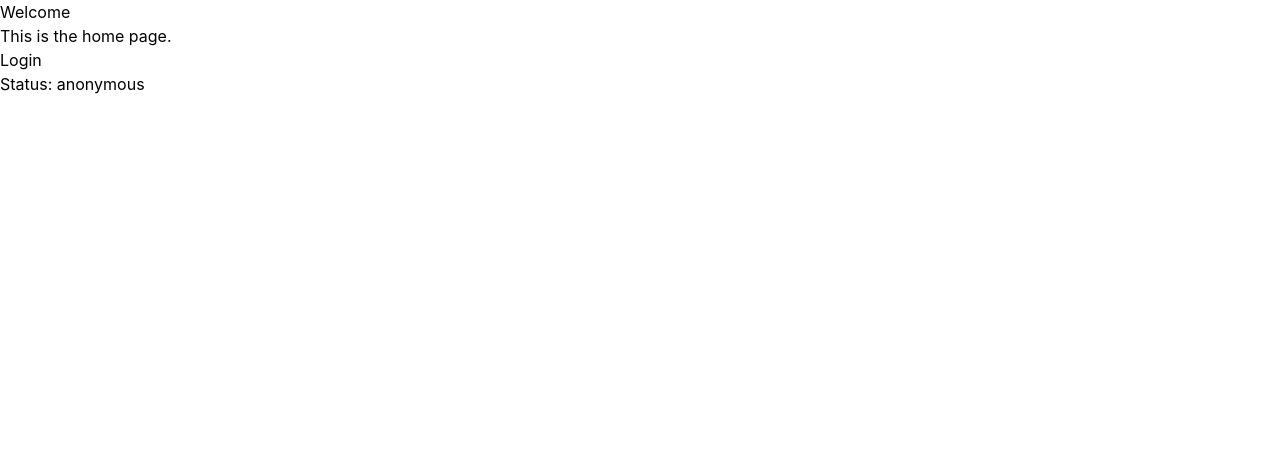
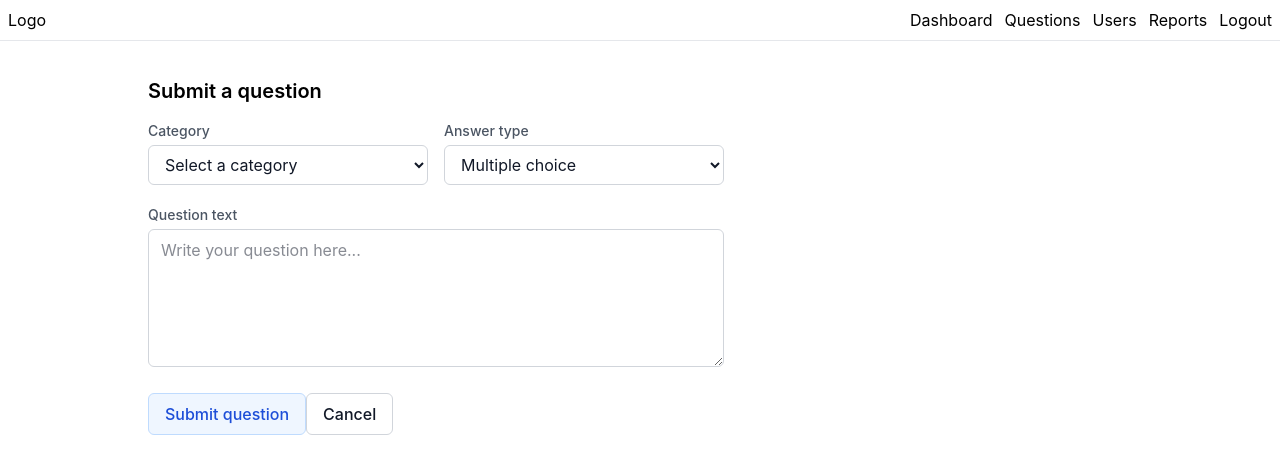
Before and after one commit to chingu-voyages/X02-team-02, a React (Vite) app in the folder client/: page /admin/questions/new in a window 1280 px wide. Before the commit this address led to /. Shown: the top 474 px of the page. Built offline with nearby package versions, Linux system fonts and the light colour scheme; no server answers.

Commit message:
feat: create new question page

```diff
--- a/client/src/App.tsx
+++ b/client/src/App.tsx
@@ -5,6 +5,7 @@ import HomePage from "./pages/HomePage.tsx";
 import LoginPage from "./pages/LoginPage.tsx";
 import RegisterPage from "./pages/RegisterPage.tsx";
 import { AuthProvider } from "./auth/AuthProvider.tsx";
+import NewQuestionPage from "./pages/NewQuestionPage.tsx";
 
 export default function App() {
   return (
@@ -17,6 +18,7 @@ export default function App() {
 
           <Route path="/admin" element={<Layout />}>
             <Route path="questions" element={<AdminQuestionsPage />} />
+            <Route path="questions/new" element={<NewQuestionPage />} />
           </Route>
 
           <Route path="*" element={<Navigate to="/" replace />} />
--- /dev/null
+++ b/client/src/components/NewQuestionForm.tsx
@@ -0,0 +1,83 @@
+import { useState } from "react";
+
+type AnswerType = "multipleChoice" | "shortAnswer";
+type OptionDraft = { id: string; text: string; isCorrect: boolean };
+
+const MIN_OPTIONS = 2;
+const MAX_OPTIONS = 4;
+
+function newOption(): OptionDraft {
+  return { id: crypto.randomUUID(), text: "", isCorrect: false };
+}
+
+export default function NewQuestionForm() {
+  const [answerType, setAnswerType] = useState<AnswerType>("multipleChoice");
+  const [options, setOptions] = useState<OptionDraft[]>([
+    newOption(),
+    newOption(),
+  ]);
+
+  return (
+    <form className="max-w-xl space-y-5">
+      <div className="grid gap-4 sm:grid-cols-2">
+        <div>
+          <label htmlFor="category" className="label">
+            Category
+          </label>
+          <select name="category" id="category" className="field focus-ring">
+            <option value="">Select a category</option>
+            <option value="PSM">PSM</option>
+            <option value="PSPO">PSPO</option>
+          </select>
+        </div>
+        <div>
+          <label htmlFor="answerType" className="label">
+            Answer type
+          </label>
+          <select
+            name="answerType"
+            id="answerType"
+            className="field focus-ring"
+            value={answerType}
+            onChange={(e) => setAnswerType(e.target.value as AnswerType)}
+          >
+            <option value="multipleChoice">Multiple choice</option>
+            <option value="shortAnswer">Short answer</option>
+          </select>
+        </div>
+      </div>
+
+      <div>
+        <label htmlFor="questionText" className="label">
+          Question text
+        </label>
+        <textarea
+          name="questionText"
+          id="questionText"
+          rows={5}
+          placeholder="Write your question here..."
+          className="field focus-ring"
+        ></textarea>
+      </div>
+
+      <div>
+        <label htmlFor=""></label>
+      </div>
+
+      <div>
+        <button
+          type="submit"
+          className="rounded-md border border-accent-line bg-accent-soft px-4 py-2 font-medium text-accent-fg hover:bg-accent-line/50 focus-ring"
+        >
+          Submit question
+        </button>
+        <button
+          type="button"
+          className="rounded-md border px-4 py-2 font-medium border-line-strong bg-page text-fg hover:bg-surface focus-ring"
+        >
+          Cancel
+        </button>
+      </div>
+    </form>
+  );
+}
--- a/client/src/index.css
+++ b/client/src/index.css
@@ -37,114 +37,20 @@
   --color-danger-fg: #991b1b;
 }
 
-/* :root {
-  --text: #6b6375;
-  --text-h: #08060d;
-  --bg: #fff;
-  --border: #e5e4e7;
-  --code-bg: #f4f3ec;
-  --accent: #aa3bff;
-  --accent-bg: rgba(170, 59, 255, 0.1);
-  --accent-border: rgba(170, 59, 255, 0.5);
-  --social-bg: rgba(244, 243, 236, 0.5);
-  --shadow:
-    rgba(0, 0, 0, 0.1) 0 10px 15px -3px, rgba(0, 0, 0, 0.05) 0 4px 6px -2px;
+@layer components {
+  .focus-ring {
+    @apply focus-visible:outline-2 focus-visible:outline-offset-2 focus-visible:outline-accent;
+  }
 
-  --sans: system-ui, "Segoe UI", Roboto, sans-serif;
-  --heading: system-ui, "Segoe UI", Roboto, sans-serif;
-  --mono: ui-monospace, Consolas, monospace;
+  .cell {
+    @apply border-y border-line bg-surface px-4 py-3 first:rounded-l-md first:border-l last:rounded-r-md last:border-r;
+  }
 
-  font: 18px/145% var(--sans);
-  letter-spacing: 0.18px;
-  color-scheme: light dark;
-  color: var(--text);
-  background: var(--bg);
-  font-synthesis: none;
-  text-rendering: optimizeLegibility;
-  -webkit-font-smoothing: antialiased;
-  -moz-osx-font-smoothing: grayscale;
+  .label {
+    @apply mb-1 block text-sm font-medium text-fg-muted;
+  }
 
-  @media (max-width: 1024px) {
-    font-size: 16px;
+  .field {
+    @apply w-full rounded-md border border-line-strong bg-page px-3 py-2 text-fg;
   }
 }
-
-@media (prefers-color-scheme: dark) {
-  :root {
-    --text: #9ca3af;
-    --text-h: #f3f4f6;
-    --bg: #16171d;
-    --border: #2e303a;
-    --code-bg: #1f2028;
-    --accent: #c084fc;
-    --accent-bg: rgba(192, 132, 252, 0.15);
-    --accent-border: rgba(192, 132, 252, 0.5);
-    --social-bg: rgba(47, 48, 58, 0.5);
-    --shadow:
-      rgba(0, 0, 0, 0.4) 0 10px 15px -3px, rgba(0, 0, 0, 0.25) 0 4px 6px -2px;
-  }
-
-  #social .button-icon {
-    filter: invert(1) brightness(2);
-  }
-}
-
-#root {
-  width: 1126px;
-  max-width: 100%;
-  margin: 0 auto;
-  text-align: center;
-  border-inline: 1px solid var(--border);
-  min-height: 100svh;
-  display: flex;
-  flex-direction: column;
-  box-sizing: border-box;
-}
-
-body {
-  margin: 0;
-}
-
-h1,
-h2 {
-  font-family: var(--heading);
-  font-weight: 500;
-  color: var(--text-h);
-}
-
-h1 {
-  font-size: 56px;
-  letter-spacing: -1.68px;
-  margin: 32px 0;
-  @media (max-width: 1024px) {
-    font-size: 36px;
-    margin: 20px 0;
-  }
-}
-h2 {
-  font-size: 24px;
-  line-height: 118%;
-  letter-spacing: -0.24px;
-  margin: 0 0 8px;
-  @media (max-width: 1024px) {
-    font-size: 20px;
-  }
-}
-p {
-  margin: 0;
-}
-
-code,
-.counter {
-  font-family: var(--mono);
-  display: inline-flex;
-  border-radius: 4px;
-  color: var(--text-h);
-}
-
-code {
-  font-size: 15px;
-  line-height: 135%;
-  padding: 4px 8px;
-  background: var(--code-bg);
-} */
--- a/client/src/pages/AdminQuestionsPage.tsx
+++ b/client/src/pages/AdminQuestionsPage.tsx
@@ -29,12 +29,6 @@ const statusStyles: Record<QuestionReviewStatus, string> = {
   APPROVED: "bg-success-soft border-success-line text-success-fg",
   REJECTED: "bg-danger-soft border-danger-line text-danger-fg",
 };
-
-const focusRing =
-  "focus-visible:outline-2 focus-visible:outline-offset-2 focus-visible:outline-accent";
-
-const cellClass =
-  "border-y border-line bg-surface px-4 py-3 first:rounded-l-md first:border-l last:rounded-r-md last:border-r";
 
 export default function AdminQuestionsPage() {
   const [statusFilter, setStatusFilter] = useState<StatusFilter>("PENDING");
@@ -89,7 +83,7 @@ export default function AdminQuestionsPage() {
               type="button"
               aria-pressed={statusFilter === option.value}
               onClick={() => setStatusFilter(option.value)}
-              className={`rounded-full border px-4 py-1.5 text-sm ${focusRing} ${
+              className={`rounded-full border px-4 py-1.5 text-sm focus-ring ${
                 statusFilter === option.value
                   ? "border-accent-line bg-accent-soft text-accent-fg"
                   : "border-line-strong bg-page text-fg hover:bg-surface"
@@ -103,7 +97,7 @@ export default function AdminQuestionsPage() {
 
         <Link
           to="/admin/questions/new"
-          className={`rounded-md border border-accent-line bg-accent-soft px-4 py-2 text-sm font-medium text-accent-fg hover:bg-accent-line/50 ${focusRing}`}
+          className="rounded-md border border-accent-line bg-accent-soft px-4 py-2 text-sm font-medium text-accent-fg hover:bg-accent-line/50 focus-ring"
         >
           + New Question
         </Link>
@@ -139,26 +133,24 @@ export default function AdminQuestionsPage() {
             <tbody>
               {filteredQuestions.map((question) => (
                 <tr key={question.id}>
-                  <td className={`${cellClass} max-w-xs truncate`}>
-                    {question.text}
-                  </td>
-                  <td className={`${cellClass} hidden sm:table-cell`}>
+                  <td className="cell max-w-xs truncate">{question.text}</td>
+                  <td className="cell hidden sm:table-cell">
                     {question.category ?? "Uncategorized"}
                   </td>
-                  <td className={cellClass}>
+                  <td className="cell">
                     <span
                       className={`rounded-full border px-2 py-0.5 text-sm ${statusStyles[question.reviewStatus]}`}
                     >
                       {statusLabels[question.reviewStatus]}
                     </span>
                   </td>
-                  <td className={`${cellClass} hidden md:table-cell`}>
+                  <td className="cell hidden md:table-cell">
                     {question.authorUsername}
                   </td>
-                  <td className={`${cellClass} text-right`}>
+                  <td className="cell text-right">
                     <Link
                       to={`/admin/questions/${question.id}`}
-                      className={`text-fg-muted hover:text-fg ${focusRing}`}
+                      className="text-fg-muted hover:text-fg focus-ring"
                     >
                       {question.reviewStatus === "PENDING" ? "Review" : "Edit"}{" "}
                       &gt;
--- /dev/null
+++ b/client/src/pages/NewQuestionPage.tsx
@@ -0,0 +1,10 @@
+import NewQuestionForm from "../components/NewQuestionForm";
+
+export default function NewQuestionPage() {
+  return (
+    <section>
+      <h2 className="mb-4 text-xl font-semibold">Submit a question</h2>
+      <NewQuestionForm />
+    </section>
+  );
+}
```
